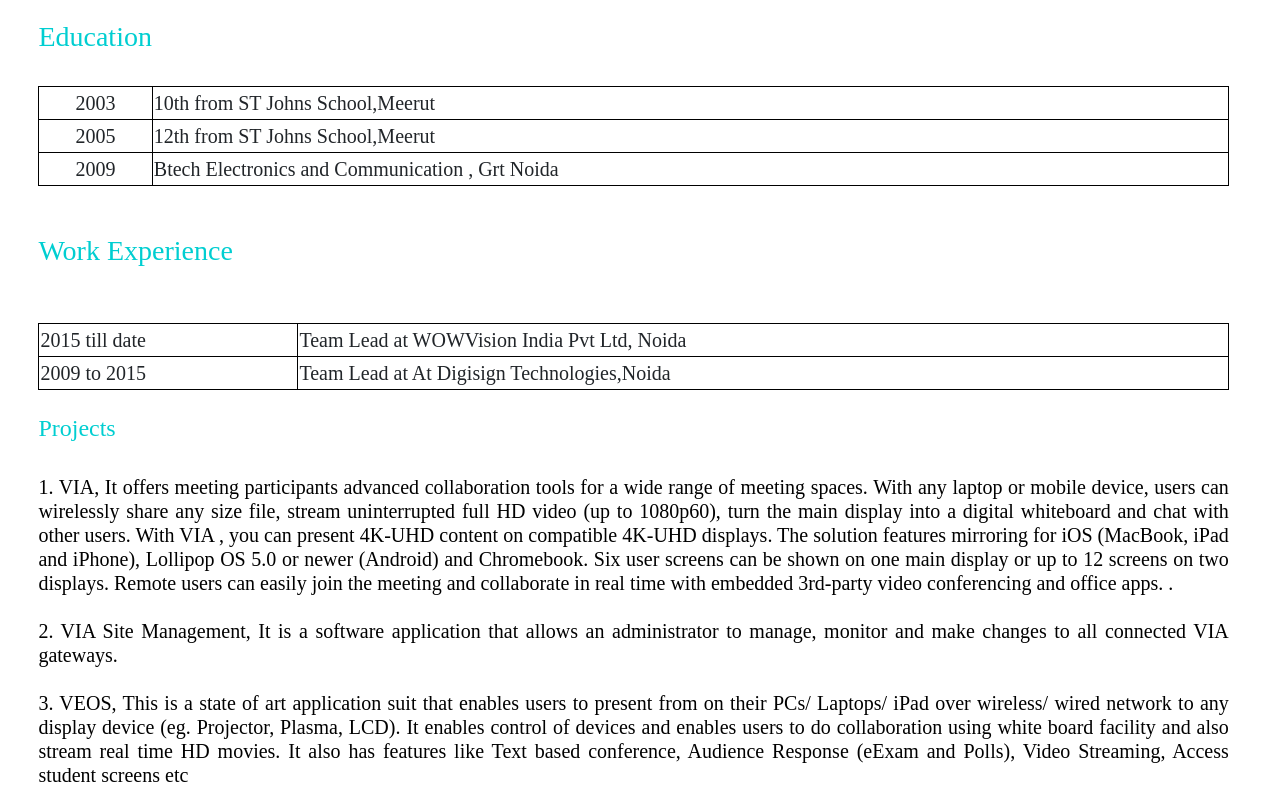
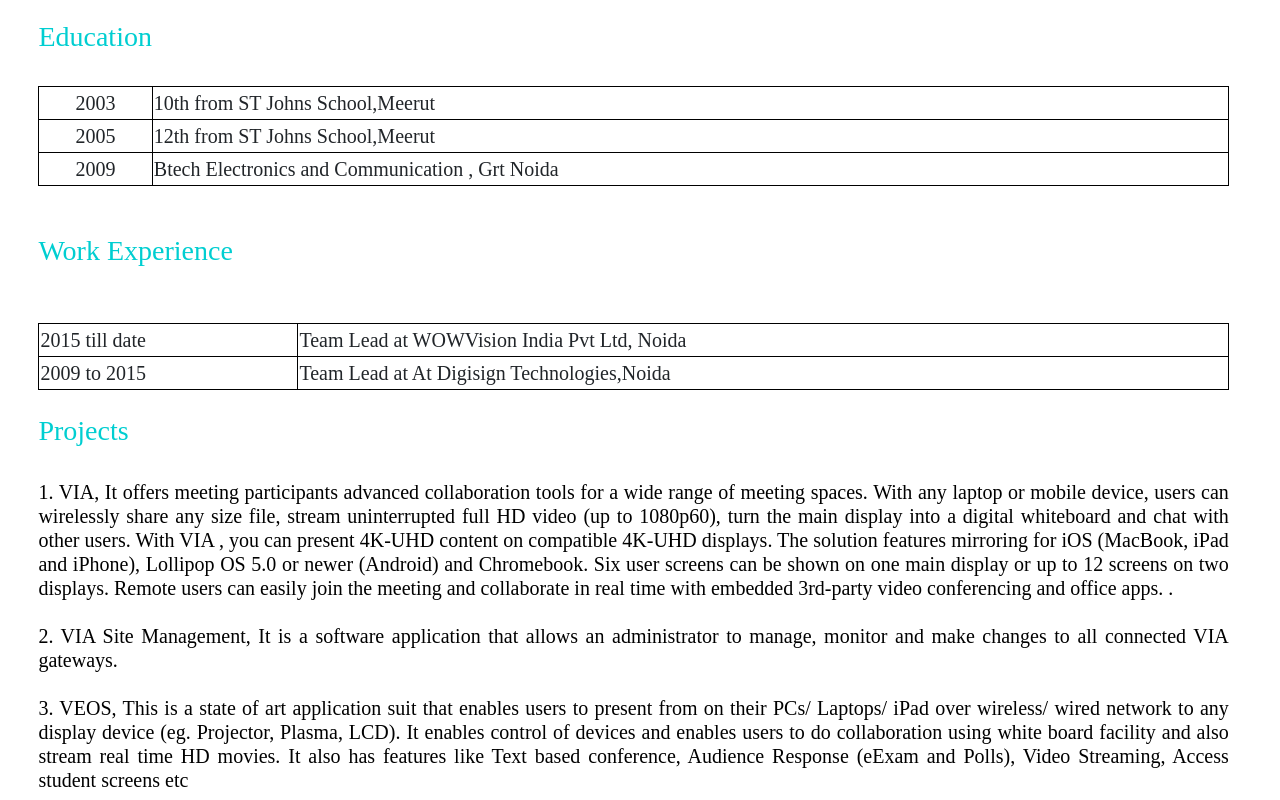
Before and after one commit to mittprateek/mittprateek.github.io, a plain HTML site: page index.html in a window 1280 px wide. Shown: the part 557-1357 px from the top of the page. Drawn offline with nearby package versions, Linux system fonts and the light colour scheme; a web font is replaced by a local one.

Commit message:
Update index.html

```diff
--- a/index.html
+++ b/index.html
@@ -88,8 +88,9 @@ Insightful knowledge Qt/C++ Development,Mobile Development,SSL/TLS on TCP,Server
 </h4>
 
 <br>
-<h4>
-  Projects </h4>
+
+<h3> Projects </h3>
+
   <br>
   <h5 class="smallBlack">
   1. VIA, It offers meeting participants advanced collaboration tools for a wide range of meeting spaces. With any laptop or mobile device, users can wirelessly
```
